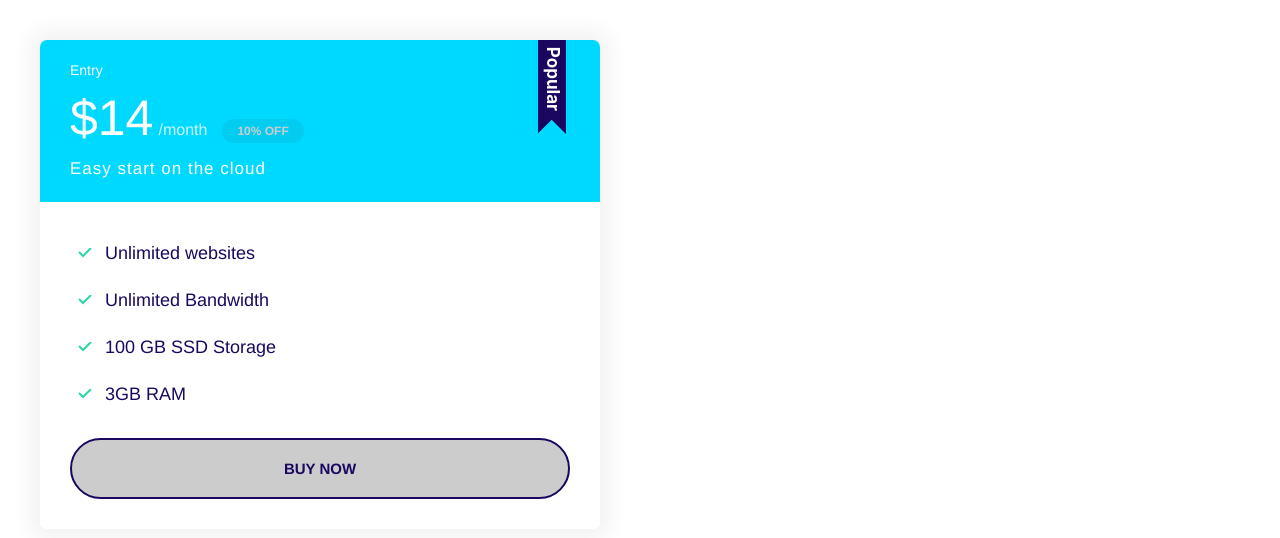
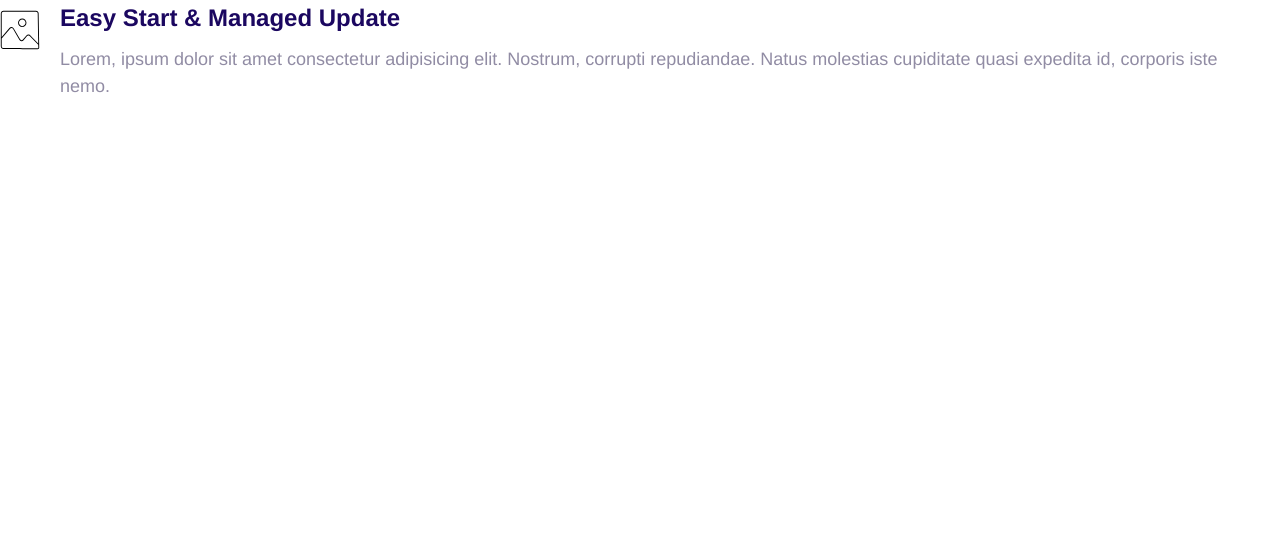
Before and after one commit to mab30/Mabel, a plain HTML site: page index.html in a window 1280 px wide. Drawn offline with Linux system fonts and the light colour scheme.

Commit message:
built media object component

```diff
--- a/css/styles.css
+++ b/css/styles.css
@@ -353,3 +353,21 @@ right: 5%;
     font-size: 1.7rem;
   }
 }
+
+/* Media */
+
+.media {
+  display: flex;
+}
+
+.media__title {
+  margin-top: 0;
+}
+
+.media__body {
+  margin: 0 2rem;
+}
+
+.media__image {
+  margin-top: 1rem;
+}
--- a/index.html
+++ b/index.html
@@ -12,26 +12,15 @@
     <link rel="stylesheet" href="css/styles.css">
 </head>
 <body>
-    <div style="width: 50%; padding: 4rem;">
-        <div class="plan plan--popular">
-            <div class="card card--secondary">
-                <header class="card__header">
-                    <h3 class="plan__name">Entry</h3>
-                    <span class="plan__price">$14</span>
-                    <span class="plan__billing-cycle">/month</span>
-                    <span class="badge badge--secondary badge--small">10% OFF</span>
-                    <span class="plan__description">Easy start on the cloud</span>
-                </header>
-                <div class="card__body">
-                    <ul class="list list--tick">
-                        <li class="list__item">Unlimited websites</li>
-                        <li class="list__item">Unlimited Bandwidth</li>
-                        <li class="list__item">100 GB SSD Storage</li>
-                        <li class="list__item">3GB RAM</li>
-                    </ul>
-                    <button class="btn btn--outline btn--block">BUY NOW</button>
-                </div>
-            </div>
+    <div class="media">
+        <div class="media__image">
+            <svg class="icon icon--primary">
+                <use xlink:href="images/sprite.svg#snap"></use>
+              </svg>
+        </div>
+        <div class="media__body">
+            <h3 class="media__title">Easy Start & Managed Update</h3>
+            <p>Lorem, ipsum dolor sit amet consectetur adipisicing elit. Nostrum, corrupti repudiandae. Natus molestias cupiditate quasi expedita id, corporis iste nemo.</p>
         </div>
     </div>
 </body>
```
Also changed, not shown: Components/media.html (added, +11 -0 lines).
